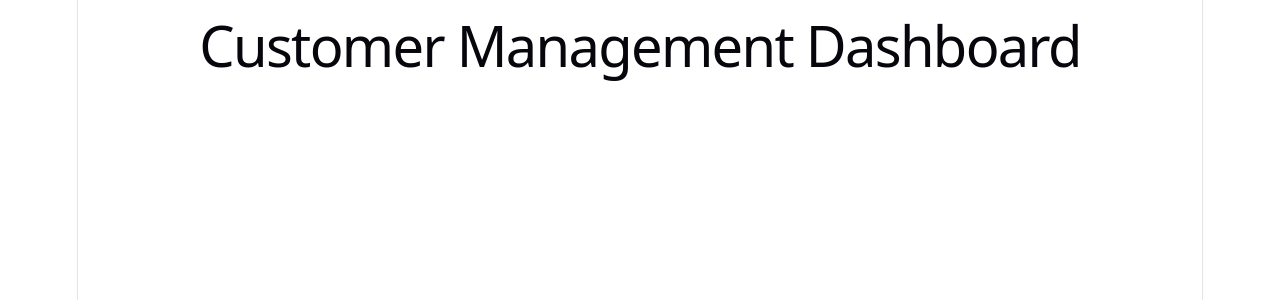
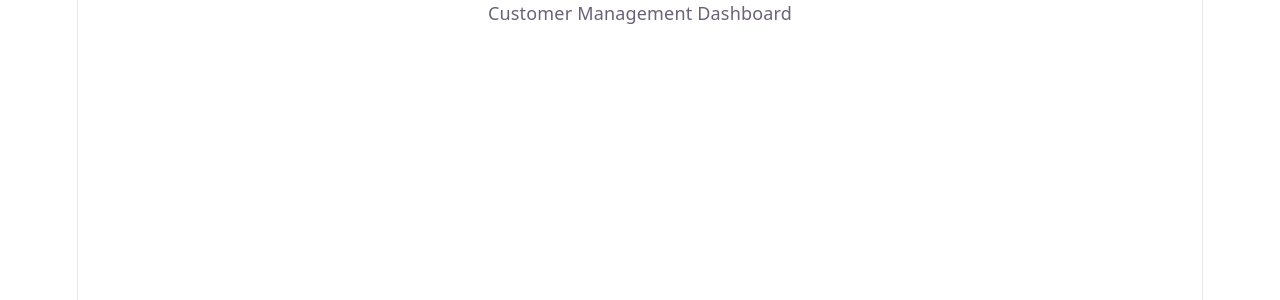
Before and after one commit to vishakhshetty11/Arali, a React app in the folder frontend/: page / in a window 1280 px wide. Shown: the top 300 px of the page. Built offline with nearby package versions, Linux system fonts and the light colour scheme; the HTML template or start-up script is replaced by a standard one.

Commit message:
Added basic navbar

```diff
--- a/frontend/src/App.jsx
+++ b/frontend/src/App.jsx
@@ -1,9 +1,13 @@
 import './App.css'
+import Navbar from "./components/Navbar";
+
 
 function App() {
 
   return (
-     <h1>Customer Management Dashboard</h1>
+     <>
+      <Navbar />
+    </>
   )
 }
 
--- /dev/null
+++ b/frontend/src/components/Navbar.jsx
@@ -0,0 +1,5 @@
+function Navbar() {
+  return <div className="navbar">Customer Management Dashboard</div>;
+}
+
+export default Navbar;
```
